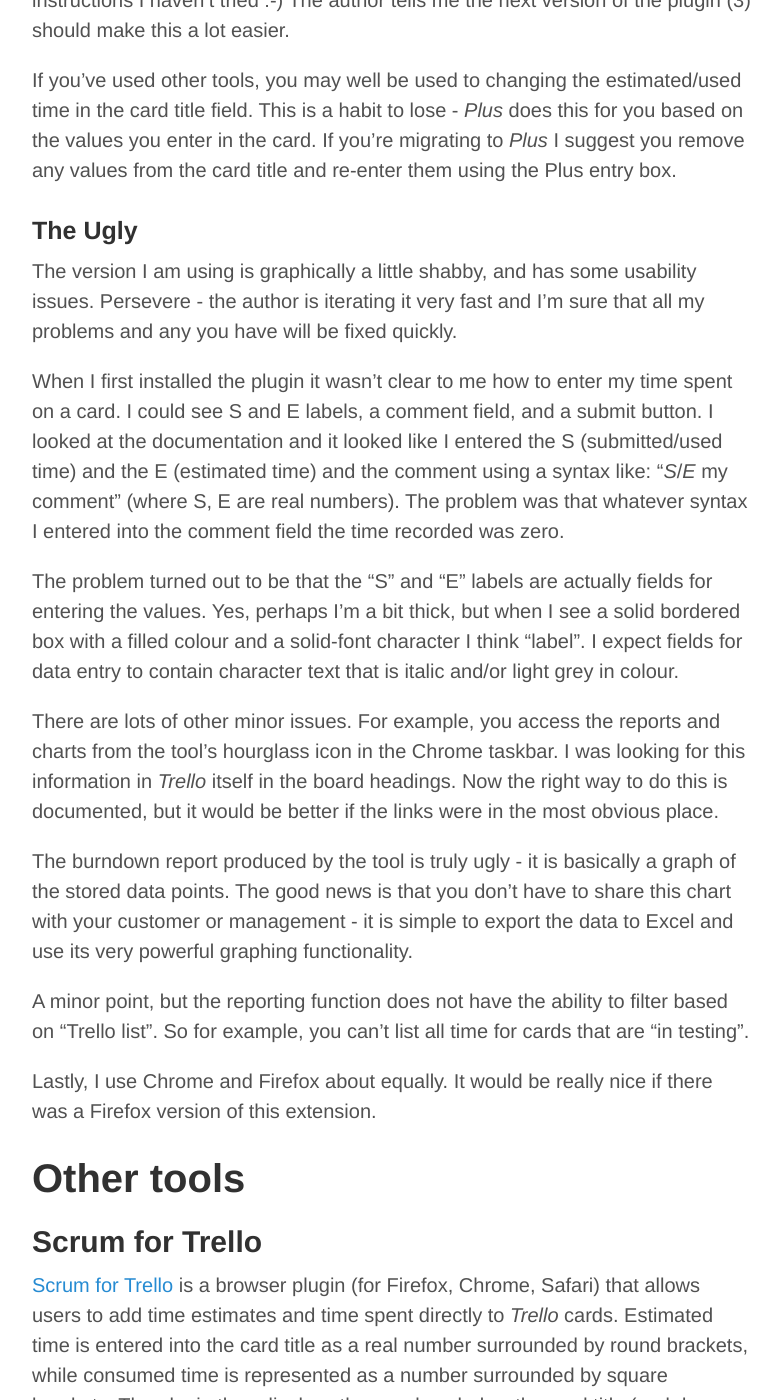
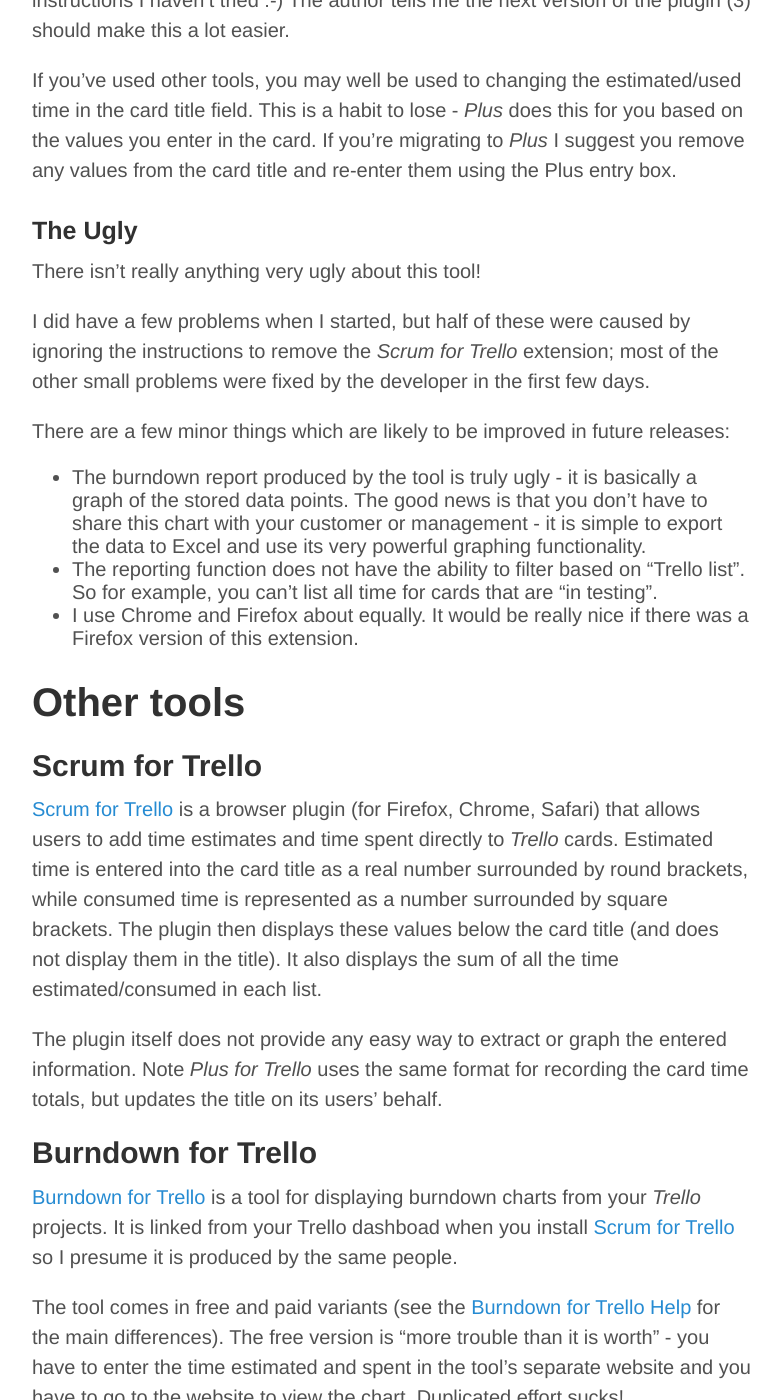
Before and after one commit to hamishwillee/hamishwillee.github.io, a Jekyll site: the page built from _posts/2014-06-20-Trello-project-management-tools-and-burndown-charts.markdown, in a window 1280 px wide and 1400 px high, scrolled down 3979 px. Shown: the whole window, without its empty margins (248-1029 px from the left). Built offline with Jekyll 4.4.1, drawn with Linux system fonts in a browser that asks for light colours; comment, search, counter and statistics services are not loaded.

Commit message:
Update 2014-06-20-Trello-project-management-tools-and-burndown-charts.markdown

```diff
--- a/_posts/2014-06-20-Trello-project-management-tools-and-burndown-charts.markdown
+++ b/_posts/2014-06-20-Trello-project-management-tools-and-burndown-charts.markdown
@@ -85,19 +85,15 @@
 
 ### The Ugly
 
-The version I am using is graphically a little shabby, and has some usability issues. Persevere - the author is iterating it very fast and I'm sure that all my problems and any you have will be fixed quickly.
+There isn't really anything very ugly about this tool!
 
-When I first installed the plugin it wasn't clear to me how to enter my time spent on a card. I could see S and E labels, a comment field, and a submit button. I looked at the documentation and it looked like I entered the S (submitted/used time) and the E (estimated time) and the comment using a syntax like:  "*S*/*E* my comment" (where S, E are real numbers). The problem was that whatever syntax I entered into the comment field the time recorded was zero.
+I did have a few problems when I started, but half of these were caused by ignoring the instructions to remove the *Scrum for Trello* extension; most of the other small problems were fixed by the developer in the first few days.
 
-The problem turned out to be that the "S" and "E" labels are actually fields for entering the values. Yes, perhaps I'm a bit thick, but when I see a solid bordered box with a filled colour and a solid-font character I think "label". I expect fields for data entry to contain character text that is italic and/or light grey in colour.
+There are a few minor things which are likely to be improved in future releases:
 
-There are lots of other minor issues. For example, you access the reports and charts from the tool's hourglass icon in the Chrome taskbar. I was looking for this information in *Trello* itself in the board headings. Now the right way to do this is documented, but it would be better if the links were in the most obvious place.
-
-The burndown report produced by the tool is truly ugly - it is basically a graph of the stored data points. The good news is that you don't have to share this chart with your customer or management - it is simple to export the data to Excel and use its very powerful graphing functionality.
-
-A minor point, but the reporting function does not have the ability to filter based on "Trello list". So for example, you can't list all time for cards that are "in testing".
-
-Lastly, I use Chrome and Firefox about equally. It would be really nice if there was a Firefox version of this extension.
+* The burndown report produced by the tool is truly ugly - it is basically a graph of the stored data points. The good news is that you don't have to share this chart with your customer or management - it is simple to export the data to Excel and use its very powerful graphing functionality.
+* The reporting function does not have the ability to filter based on "Trello list". So for example, you can't list all time for cards that are "in testing".
+* I use Chrome and Firefox about equally. It would be really nice if there was a Firefox version of this extension.
 
 
 # Other tools
```
